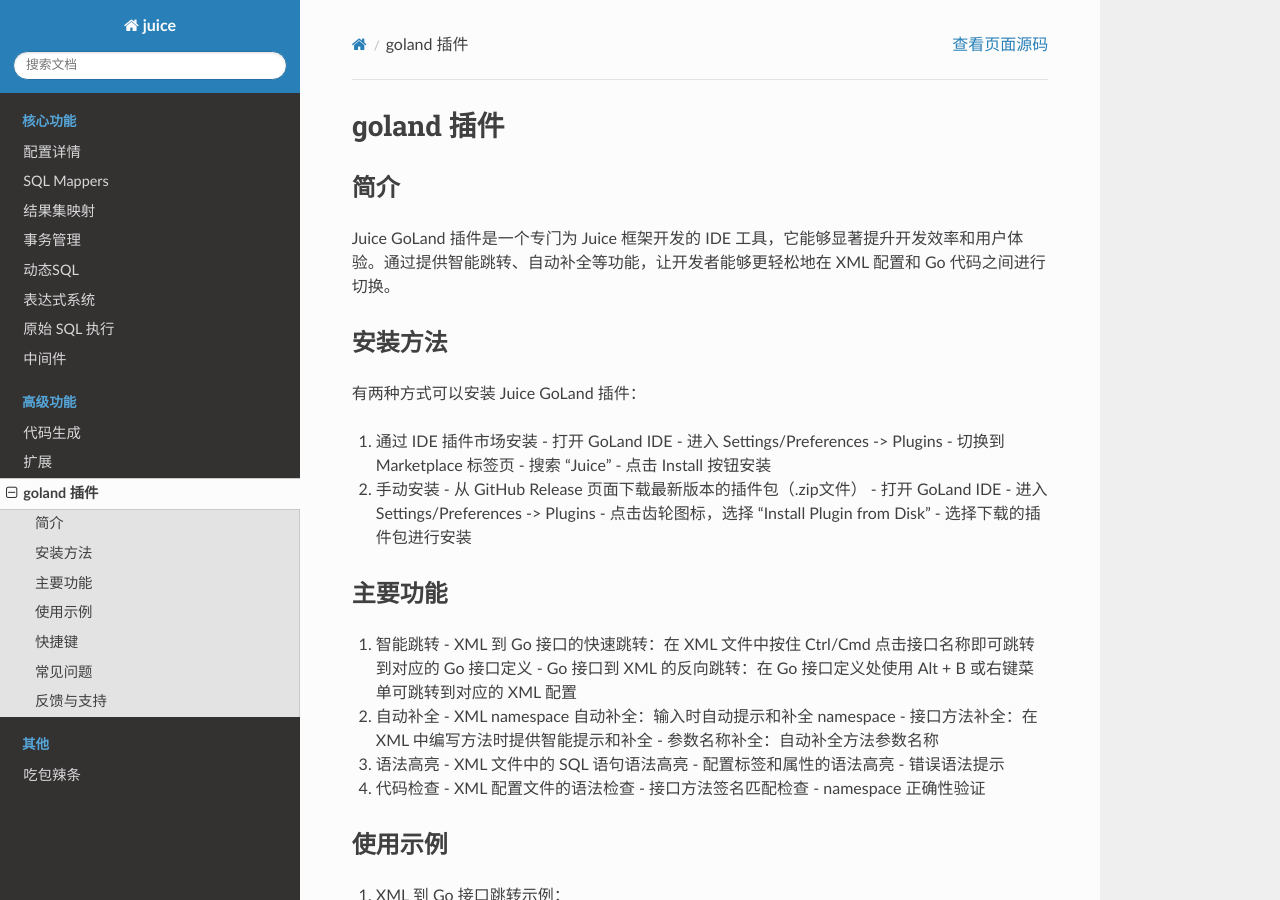
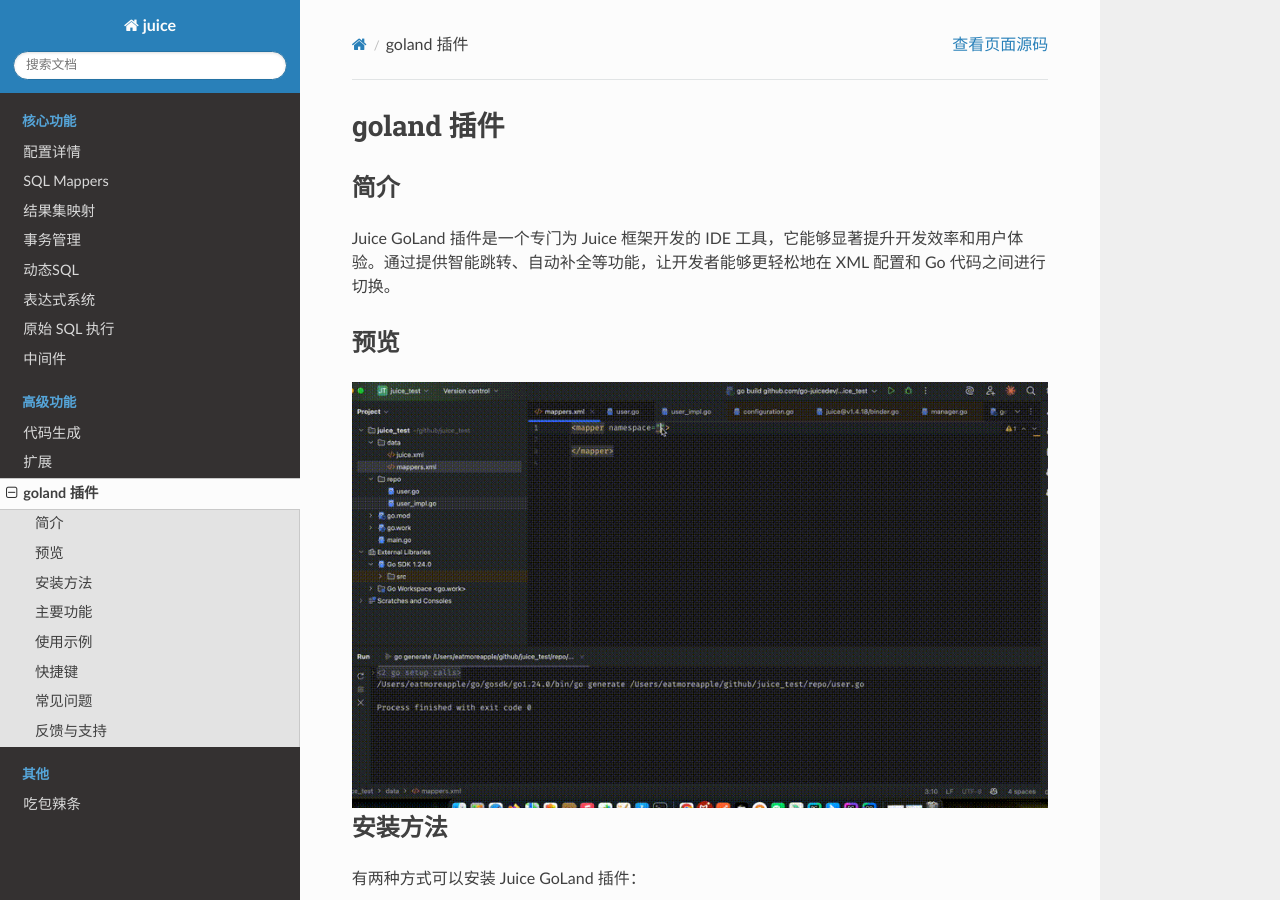
Before and after one commit to go-juicedev/juice-doc, a Sphinx documentation site: the page built from source/idea-plugin.rst, in a window 1280 px wide and 900 px high. Built offline with Sphinx 7.4.7 and the Read the Docs theme 3.1.0, drawn with Linux system fonts in a browser that asks for light colours.

Commit message:
添加插件效果图预览

```diff
--- a/source/idea-plugin.rst
+++ b/source/idea-plugin.rst
@@ -5,6 +5,14 @@ goland 插件
 ----
 
 Juice GoLand 插件是一个专门为 Juice 框架开发的 IDE 工具，它能够显著提升开发效率和用户体验。通过提供智能跳转、自动补全等功能，让开发者能够更轻松地在 XML 配置和 Go 代码之间进行切换。
+
+预览
+------
+
+.. figure:: media/output.gif
+   :alt: 预览
+   :width: 800px
+   :align: center
 
 安装方法
 --------
@@ -99,7 +107,7 @@ Juice GoLand 插件是一个专门为 Juice 框架开发的 IDE 工具，它能
    - 尝试重建项目索引
 
 反馈与支持
----------
+-----------
 
 如果您在使用过程中遇到任何问题或有改进建议，欢迎通过以下方式反馈：
 
```
Also changed, not shown: source/media/output.gif (added).
